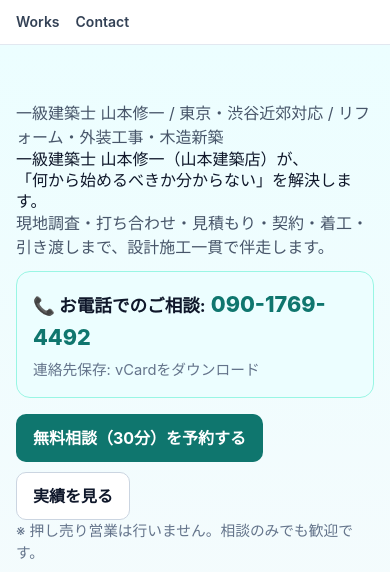
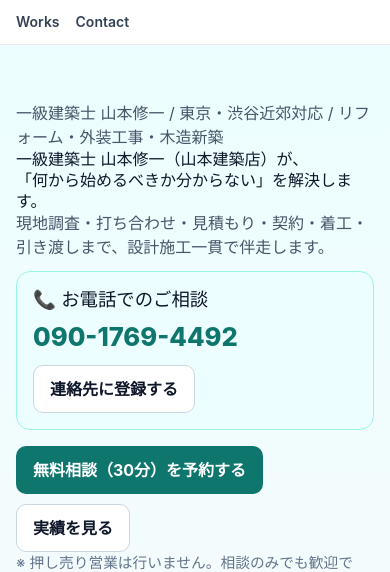
Before and after one commit to NewstandardOpenclaw/Kenchiku, a plain HTML site: page index.html in a window 390 px wide. Shown: the top 572 px of the page. Drawn offline with nearby package versions, Linux system fonts and the light colour scheme.

Commit message:
Adjust phone CTA: h3 heading and vCard register button

```diff
--- a/index.html
+++ b/index.html
@@ -73,8 +73,9 @@
       <h1>一級建築士 山本修一（山本建築店）が、<br>「何から始めるべきか分からない」を解決します。</h1>
       <p class="sub">現地調査・打ち合わせ・見積もり・契約・着工・引き渡しまで、設計施工一貫で伴走します。</p>
       <div class="card" style="margin-top:12px; border-color:#99f6e4; background:#ecfeff;">
-        <p style="font-size:1.1rem; margin:0 0 6px;"><strong>📞 お電話でのご相談:</strong> <a href="tel:09017694492" style="font-size:1.35rem; font-weight:800; color:#0f766e; text-decoration:none;">090-1769-4492</a></p>
-        <p class="note" style="margin:0;">連絡先保存: <a href="./assets/yamamoto-kenchikuten.vcf" download="yamamoto-kenchikuten.vcf">vCardをダウンロード</a></p>
+        <h3 style="font-size:1.15rem; margin:0 0 6px;">📞 お電話でのご相談</h3>
+        <p style="margin:0 0 8px;"><a href="tel:09017694492" style="font-size:1.6rem; font-weight:800; color:#0f766e; text-decoration:none;">090-1769-4492</a></p>
+        <p style="margin:0;"><a class="btn btn-ghost" href="./assets/yamamoto-kenchikuten.vcf" download="yamamoto-kenchikuten.vcf">連絡先に登録する</a></p>
       </div>
       <div class="btns">
         <a class="btn btn-primary" href="#contact">無料相談（30分）を予約する</a>
```
